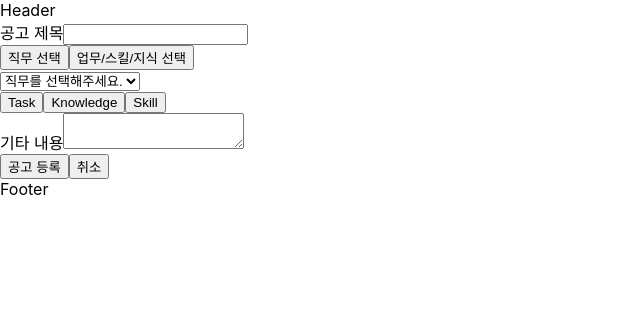
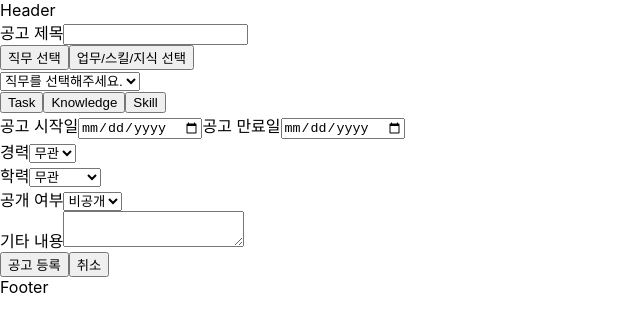
Before and after one commit to thovy/notice, a React (Create React App) app: page /posting/job in a window 1280 px wide. Shown: the top 332 px of the page, without its empty margins (0-640 px from the left). Built offline with nearby package versions, Linux system fonts and the light colour scheme.

Commit message:
feat: 공고 날짜 등 입력 데이터 추가
- 날짜(startDate, endDate), 학력(edu), 경력(career), 공고공개여부(isPublic) 등의 데이터를 추가했습니다.

```diff
--- a/src/pages/post/JobPosting.tsx
+++ b/src/pages/post/JobPosting.tsx
@@ -13,12 +13,26 @@ const JobPosting: React.FC = () => {
     const { selectedButton, setSelectedButton } = useJobTSKButtonStore();
 
     const [postingData, setPostingData] = useState({
+        // 기본 공고 정보
+        author: '',
         title: '',
+        etcContents: '',
+        // 공고 등록 날짜가 시작날짜
+        startDate: "",
+        // 종료 날짜를 설정하지 않으면 무기한.
+        endDate: "",
         isJob: selectedButton,
+        career: 0,
+        edu: 0,
+        // 분석 결과
+        analyzeResult: '',
+        // 직무/tsk 정보
         jobContentsId: '',
         tskContentsDict: {},
-        etcContents: '',
-        analyzeResult: ''
+        // 공고 공개 여부
+        isPublic: false,
+        // 지원자 정보
+        applicantId: [],
     })
 
     // 선택된 직무/TSK 내용 저장
@@ -33,7 +47,6 @@ const JobPosting: React.FC = () => {
     // 공고 등록 버튼
     const handlePostingButton = () => {
         try{
-
             // server api 가 완성되면 fetch api로 바꿔야합니다
             console.log('postingData', postingData);
         }
@@ -57,7 +70,7 @@ const JobPosting: React.FC = () => {
     return (
         <>
             <div className="main-posting-container">
-                {/* 공고 제목 입력 창 */}
+                {/* 공고 제목 입력 창  title */}
                 <div className="posting-title-wrapper">
                     <label htmlFor="posting-title">공고 제목</label>
                     <input id="posting-title" type="text"
@@ -85,6 +98,63 @@ const JobPosting: React.FC = () => {
                     ? <TSKContents onJobSelected={handleTSKContents} jobData={jobData}/>
                     : <JobComponent onJobSelected={handleJobTskContents} jobData={jobData} />}
                 </div>
+                {/* 기본 공고 정보 - startDate, endDate, career, edu, isPublic */}
+
+                <div className="basic-contents-container">
+                    <div className="basic-contents-wrapper">
+                        <div className="select-date-wrapper">
+                            <label htmlFor="posting-start-date">공고 시작일</label>
+                            <input id="posting-start-date" type="date"
+                                value={postingData.startDate}
+                                onChange={(e) => {
+                                    setPostingData({...postingData, startDate: String(e.target.value)})
+                                    // 공고 만료일이 공고 시작일 이전이 되면, 공고만료일을 공고시작일로.
+                                    if (postingData.endDate != "" && new Date(e.target.value) > new Date(postingData.endDate)) {
+                                        setPostingData({...postingData, startDate: String(e.target.value), endDate: String(e.target.value)});
+                                    }
+                                    }}
+                                    />
+                            <label htmlFor="posting-end-date">공고 만료일</label>
+                            <input id="posting-end-date" type="date"
+                                value={postingData.endDate}
+                                min={postingData.startDate}
+                                onChange={(e) => setPostingData({...postingData, endDate: String(e.target.value)})}
+                                />
+                        </div>
+                        <div className="select-career-wrapper">
+                            <label htmlFor="posting-career">경력</label>
+                            <select id="posting-career"
+                                onChange={(e) => setPostingData({...postingData, career: Number(e.target.value)})}
+                                >
+                                <option value={0}>무관</option>
+                                <option value={1}>신입</option>
+                                <option value={2}>경력</option>
+                            </select>
+                        </div>
+                        <div className="select-edu-wrapper">
+                            <label htmlFor="posting-edu">학력</label>
+                            <select id="posting-edu"
+                                onChange={(e) => setPostingData({...postingData, edu: Number(e.target.value)})}
+                            >
+                                <option value={0}>무관</option>
+                                <option value={1}>학력무관</option>
+                                <option value={2}>고졸</option>
+                                <option value={3}>대졸</option>
+                                <option value={4}>대학원졸</option>
+                            </select>
+                        </div>
+                        <div className="select-public-wrapper">
+                            <label htmlFor="posting-ispublic">공개 여부</label>
+                            <select id="posting-ispublic"
+                                onChange={(e) => setPostingData({...postingData, isPublic: Boolean(e.target.value)})}
+                                >
+                                <option value="false">비공개</option>
+                                <option value="true">공개</option>
+                            </select>
+                        </div>
+                    </div>
+                </div>
+
                 {/* 기타 공고 내용 - 기타 공고에 필요한 내용 */}
                 <div className="etc-contents-container">
                     <div className="etc-contents-wrapper">
```
